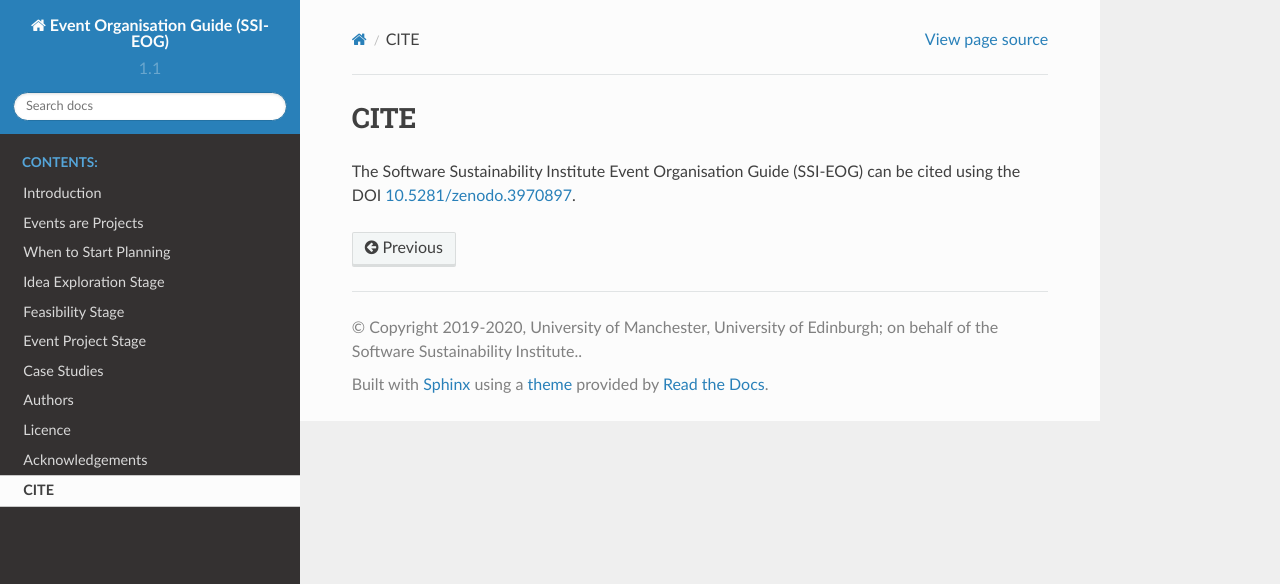
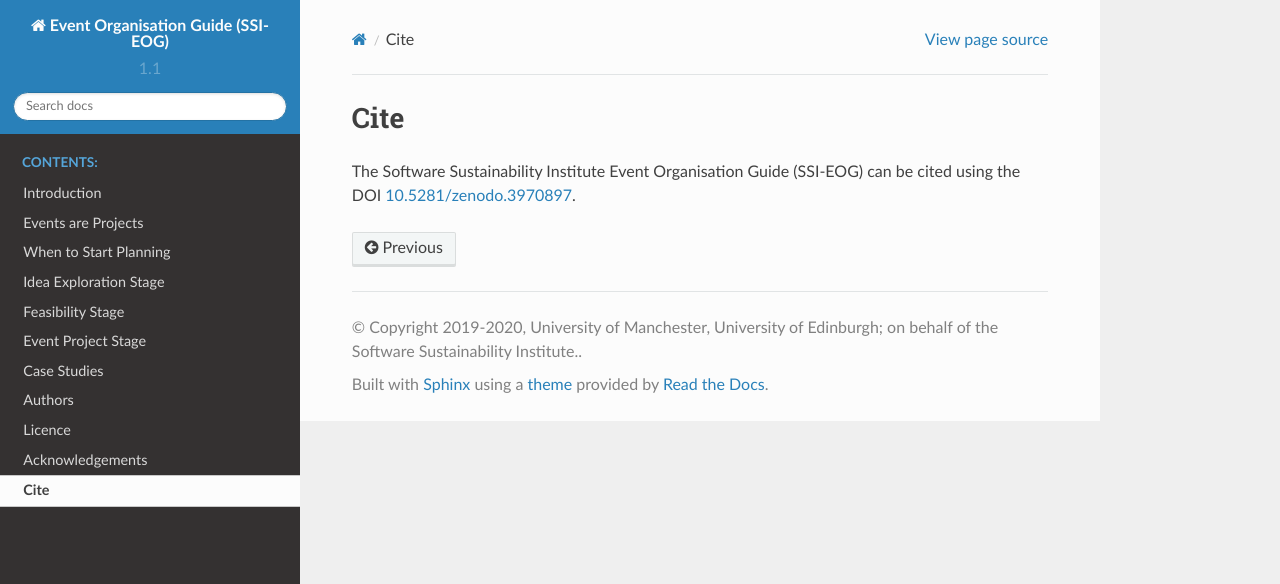
Before and after one commit to softwaresaved/event-organisation-guide, a Sphinx documentation site: the page built from docs/eog/cite.rst, in a window 1280 px wide. Shown: the top 584 px of the page. Built offline with Sphinx 7.4.7 and the Read the Docs theme 2.0.0, drawn with Linux system fonts in a browser that asks for light colours.

Commit message:
replaced capitals

```diff
--- a/docs/eog/cite.rst
+++ b/docs/eog/cite.rst
@@ -1,6 +1,6 @@
 .. _Cite
 
-CITE
+Cite
 ====
 
 The Software Sustainability Institute Event Organisation Guide (SSI-EOG) can be cited using the DOI `10.5281/zenodo.3970897 <https://doi.org/10.5281/zenodo.3970897>`_.
```
